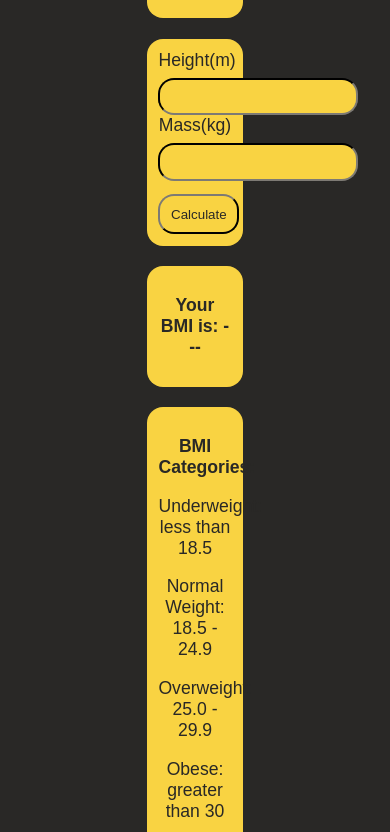
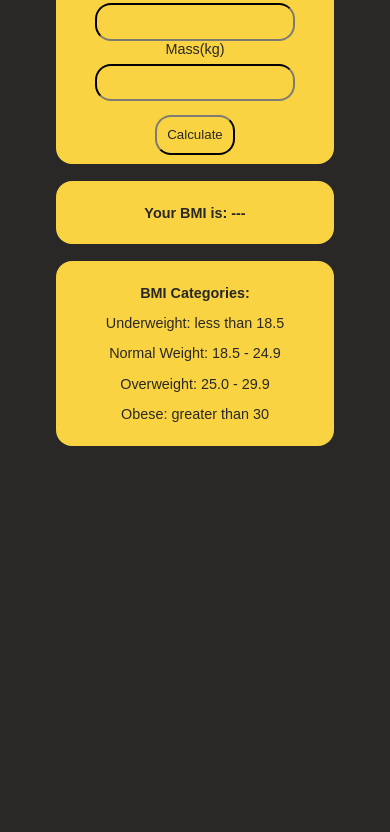
Before and after one commit to TeeEnnEnn/BMI-Calculator, a plain HTML site: page index.html in a window 390 px wide. Shown: the part 152-984 px from the top of the page. After the commit the page ends 844 px from the top, so only its background shows below. Drawn offline with Linux system fonts and the light colour scheme.

Commit message:
Responsive CSS
* Added media queries to CSS.
* Cleaned JavaScript code.

```diff
--- a/script.js
+++ b/script.js
@@ -1,15 +1,3 @@
-/*function calculate_BMI(mass, height){
-    var bmi = mass/(height**2);
-    window.alert(bmi);
-    display_BMI(bmi)
-    //return mass/(height**2);
-}
-*/
-
-function display_BMI(bmi){
-    document.getElementById("display_area").innerHTML = "Your BMI is: " + bmi;
-}
-
 function calculate_BMI(){
     //document.bmi_data.action = "index.html";
     height = document.bmi_data.height.value;
--- a/style.css
+++ b/style.css
@@ -35,3 +35,29 @@ div{
     color:#292826;
     margin-top: 0.5em;
 }
+
+@media screen and (max-width:600px) {
+    body{
+        font-size: 90%;
+        width: 80%;
+    }
+
+    .form-input{
+       max-width: 85%;
+    }
+
+}
+
+@media screen and (min-width:600px) {
+    body{
+        font-size: 100%;
+        width: 65%;
+    }
+}
+
+@media screen and (min-width:992px) {
+    body{
+        font-size: 110%;
+        width: 35%;
+    }
+}
```
